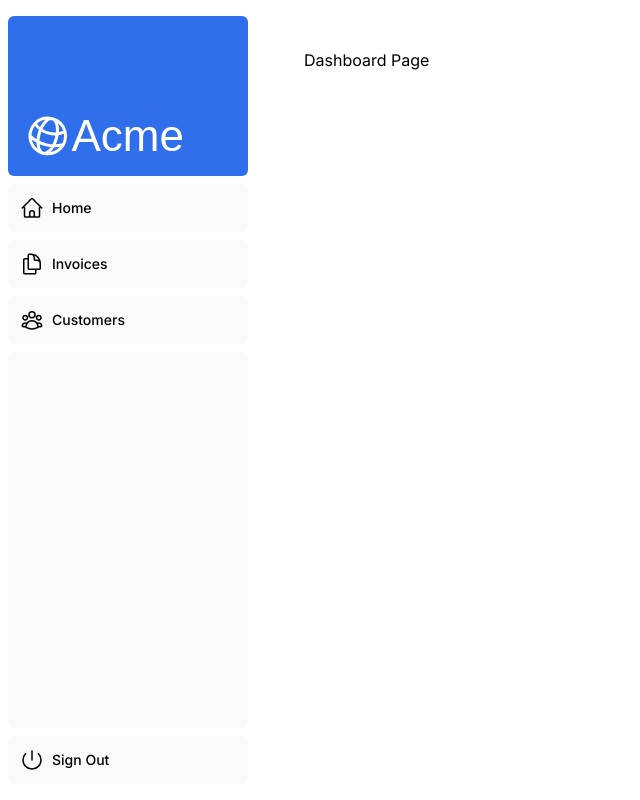
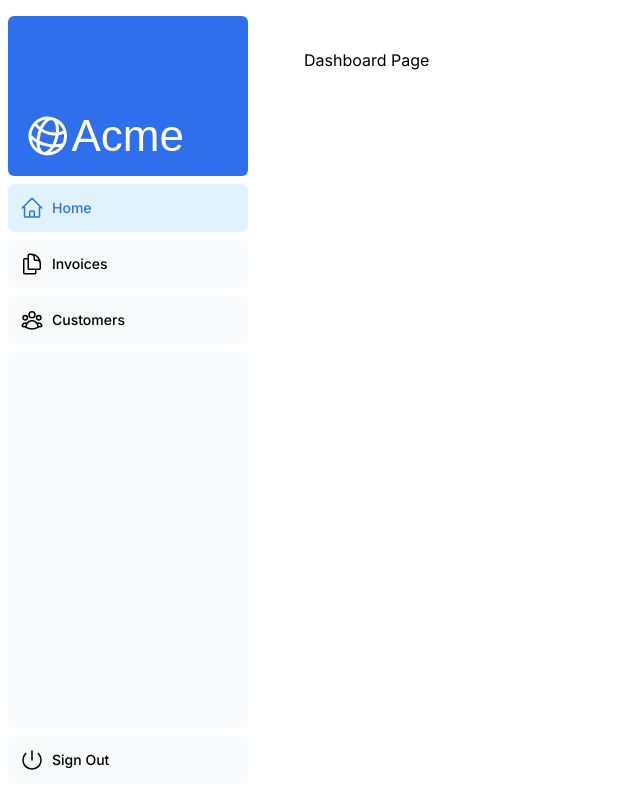
Before and after one commit to adrianomarquess/nextjs-dashboard, a Next.js app: page /dashboard in a window 1280 px wide. Shown: the whole page, without its empty margins (0-640 px from the left). Built offline with nearby package versions, Linux system fonts and the light colour scheme; a web font is replaced by a local one.

Commit message:
feat(chapter5): navigation and links

```diff
--- a/app/ui/dashboard/nav-links.tsx
+++ b/app/ui/dashboard/nav-links.tsx
@@ -1,35 +1,43 @@
+"use client";
+
 import {
   UserGroupIcon,
   HomeIcon,
   DocumentDuplicateIcon,
-} from '@heroicons/react/24/outline';
+} from "@heroicons/react/24/outline";
+import Link from "next/link";
+import { usePathname } from "next/navigation";
 
 // Map of links to display in the side navigation.
 // Depending on the size of the application, this would be stored in a database.
 const links = [
-  { name: 'Home', href: '/dashboard', icon: HomeIcon },
+  { name: "Home", href: "/dashboard", icon: HomeIcon },
   {
-    name: 'Invoices',
-    href: '/dashboard/invoices',
+    name: "Invoices",
+    href: "/dashboard/invoices",
     icon: DocumentDuplicateIcon,
   },
-  { name: 'Customers', href: '/dashboard/customers', icon: UserGroupIcon },
+  { name: "Customers", href: "/dashboard/customers", icon: UserGroupIcon },
 ];
 
 export default function NavLinks() {
+  const pathname = usePathname();
+
   return (
     <>
       {links.map((link) => {
         const LinkIcon = link.icon;
         return (
-          <a
+          <Link
             key={link.name}
             href={link.href}
-            className="flex h-[48px] grow items-center justify-center gap-2 rounded-md bg-gray-50 p-3 text-sm font-medium hover:bg-sky-100 hover:text-blue-600 md:flex-none md:justify-start md:p-2 md:px-3"
+            className={`flex h-[48px] grow items-center justify-center gap-2 rounded-md bg-gray-50 p-3 text-sm font-medium hover:bg-sky-100 hover:text-blue-600 md:flex-none md:justify-start md:p-2 md:px-3 ${
+              link.href === pathname ? "bg-sky-100 text-blue-600" : ""
+            }`}
           >
             <LinkIcon className="w-6" />
             <p className="hidden md:block">{link.name}</p>
-          </a>
+          </Link>
         );
       })}
     </>
```
